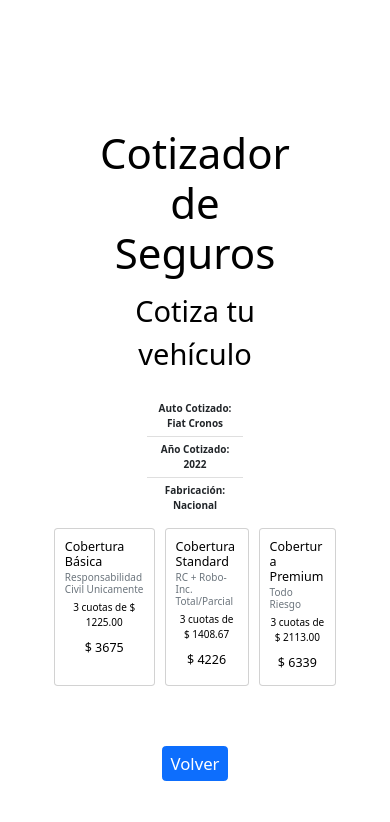
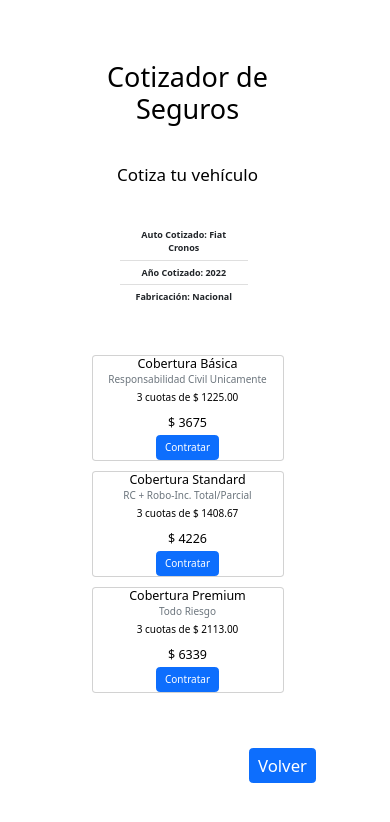
Before and after one commit to ApocalypseScrambler/cotizadorseguros, a website: page index.html in a window 390 px wide. Both pictures are taken after a click on the button "Cotizar". Drawn offline with nearby package versions, Linux system fonts and the light colour scheme.

Commit message:
Aplicando responsive

```diff
--- a/index.html
+++ b/index.html
@@ -13,8 +13,8 @@
   <link rel="stylesheet" href="css/style.css">
 </head>
 
-<body class="m-0 vh-100 row justify-content-center align-items-center">
-  <div class="container-fluid contenedor">
+<body class="row justify-content-center align-items-center">
+  <div class="container-fluid contenedor row justify-content-center align-items-center">
     <h1 class="text-center titulo">Cotizador de Seguros</h1>
     <p class="text-center subtitulo">Cotiza tu vehículo</p>
     <form class="formulario">
@@ -34,7 +34,7 @@
           <option value="cactus">Citroën C4 Cactus</option>
         </select>
       </div>
-      <div class="form-group d-flex flex-row justify-content-between">
+      <div class="form-group d-flex flex-row justify-content-between align-items-center">
         <p class="parrafo">Fabricación:</p>
         <label class="etiqueta">
           <input type="radio" name="fabricacion" value="nacional" checked class="input-radio">
@@ -74,12 +74,12 @@
         </select>
       </div>
       <div class="form-group d-flex flex-row justify-content-end">
-        <button type="button" class="btn btn-primary fs-2" id="cotizar">Cotizar</button>
+        <button type="button" class="btn btn-primary fs-2 cotizar" id="cotizar">Cotizar</button>
       </div>
     </form>
   </div>
 
-  <div class="container-fluid contenedor2 ocultar">
+  <div class="container-fluid contenedor2 ocultar row justify-content-center align-items-center">
     <h1 class="text-center titulo">Cotizador de Seguros</h1>
     <p class="text-center subtitulo">Cotiza tu vehículo</p>
     <ul class="list-group list-group-flush listaCotizada">
@@ -87,13 +87,16 @@
       <li class="list-group-item" id="anioCotizado">Anio cotizado</li>
       <li class="list-group-item" id="fabricacionCotizada">Fabricacion cotizada</li>
     </ul>
-    <div class="d-flex flex-row tarjetas">
+    <div class="tarjetas">
       <div class="card">
         <div class="card-body">
           <h5 class="card-title">Cobertura Básica</h5>
           <h6 class="card-subtitle mb-2 text-muted">Responsabilidad Civil Unicamente</h6>
           <p class="card-text text-center" id="cuotasBasica"></p>
           <h5 class="card-title text-center" id="costoBasica"></h5>
+          <div class="col-md-12 text-center">
+            <button type="button" class="btn btn-primary fs-6">Contratar</button>
+          </div>
         </div>
       </div>
 
@@ -103,7 +106,9 @@
           <h6 class="card-subtitle mb-2 text-muted">RC + Robo-Inc. Total/Parcial</h6>
           <p class="card-text text-center" id="cuotasStandard"></p>
           <h5 class="card-title text-center" id="costoStandard"></h5>
-
+          <div class="col-md-12 text-center">
+            <button type="button" class="btn btn-primary fs-6">Contratar</button>
+          </div>
         </div>
       </div>
 
@@ -113,6 +118,9 @@
           <h6 class="card-subtitle mb-2 text-muted">Todo Riesgo</h6>
           <p class="card-text text-center" id="cuotasPremium"></p>
           <h5 class="card-title text-center" id="costoPremium"></h5>
+          <div class="col-md-12 text-center">
+            <button type="button" class="btn btn-primary fs-6">Contratar</button>
+          </div>
         </div>
       </div>
     </div>
--- a/js/main.js
+++ b/js/main.js
@@ -21,6 +21,15 @@ document.getElementById('cotizar').onclick = function () {
         coberturaBasica *= 1.15
     }
 
+    let cantidadAnios = new Date().getFullYear() - anio;
+
+    // Aplicamos un 3% de descuento por cada año, sobre el saldo de cada año
+    let i = 0;
+    while (cantidadAnios != i) {
+        coberturaBasica -= coberturaBasica * 3 / 100;
+        i += 1;
+    }
+
     // Si el vehiculo es nacional +15%, importado +30% para cobertura Standard
     switch (fabricacion) {
         case 'nacional':
@@ -31,19 +40,12 @@ document.getElementById('cotizar').onclick = function () {
             break;
     }
 
-    let cantidadAnios = new Date().getFullYear() - anio;
-
-    // Por cada año de antiguedad distinto de cero, aplicamos un descuento del 3% por año
-    if (cantidadAnios != 0) {
-        coberturaStandard -= coberturaStandard * ((cantidadAnios * 3) / 100);
-    }
-
     // Cobertura Premium +50% que la Standard
     coberturaPremium = coberturaStandard * 1.5;
 
-    coberturaBasica =  Math.round(coberturaBasica);
+    coberturaBasica = Math.round(coberturaBasica);
     coberturaStandard = Math.round(coberturaStandard);
-    coberturaPremium =  Math.round(coberturaPremium);
+    coberturaPremium = Math.round(coberturaPremium);
 
     switch (auto) {
         case 'cronos':
--- a/scss/style.scss
+++ b/scss/style.scss
@@ -4,10 +4,10 @@
 
 .contenedor, .contenedor2 {
     border-radius: 8px;
-    width: 70%;
+    width: 90%;
     display: flex;
-    flex-direction: column;
-    height: 70%;
+    // flex-direction: column;
+    height: 90%;
     padding: 0 10%;
     box-shadow: 10px 10px 5px 0px rgba(255,255,255,0.75);
     border: 1px solid #FFF;
@@ -17,61 +17,48 @@
 
 .contenedor2 {
     align-items: center;
-    gap: 1rem;
 }
 
 .titulo {
-    font-size: 5rem;
+    font-size: 3rem;
     margin: 0;
 }
 
 .subtitulo {
-    font-size: 3.5rem;
+    font-size: 2rem;
+    margin: 0;
 }
 
 .parrafo {
-    font-size: 2rem;
+    font-size: 1.5rem;
+    margin: 0;
 }
 
 .etiqueta {
-    font-size: 1.8rem;
+    font-size: 1.2rem;
 }
 
-@media (max-width: 977px) {
-    .titulo {
-        font-size: 4.5rem;
-    }
+.listaCotizada {
+    font-size: 1rem;
 }
 
-@media (max-width: 879) {
+@media (max-width: 480px) {
     .titulo {
-        font-size: 4rem;
-    }
-}
-
-@media (max-width: 590px) {
-    .titulo {
-      font-size: 4.2rem;
+        font-size: 2.7rem;
     }
 
     .subtitulo {
-        font-size: 2.9rem;
+        font-size: 1.7rem;
     }
 
     .parrafo {
-        font-size: 1.8rem;
+        font-size: 1.2rem;
     }
 
-    .etiqueta {
-        font-size: 1.4rem;
+    .etiqueta, .listaCotizada {
+        font-size: 0.9rem;
     }
-  }
-
-  @media (max-width: 496px) {
-    .etiqueta {
-        font-size: 1.2rem;
-    }
-  }
+}
 
 .formulario {
     display: flex;
@@ -84,9 +71,35 @@
 }
 
 .tarjetas {
+    display: flex;
+    flex-direction: row;
+    margin-top: 1rem;
     gap: 1rem;
     justify-content: space-between;
 }
+
+.card {
+    width: 25%;
+}
+
+@media (max-width: 768px) {
+    .tarjetas {
+        flex-direction: column;
+        justify-content: center;
+        align-items: center;
+    }
+
+    .card-body {
+        padding: 0;
+        text-align: center;
+    }
+
+    .card {
+        width: 75%;
+    }
+}
+
+
 
 .listaCotizada {
     width: 50%;
@@ -96,7 +109,6 @@
 
 }
 
-.volver {
-    margin-top: 5rem;
-
+.volver, .cotizar {
+    margin-top: 2rem;
 }
```
Also changed, not shown: css/style.css, 1 other file.
